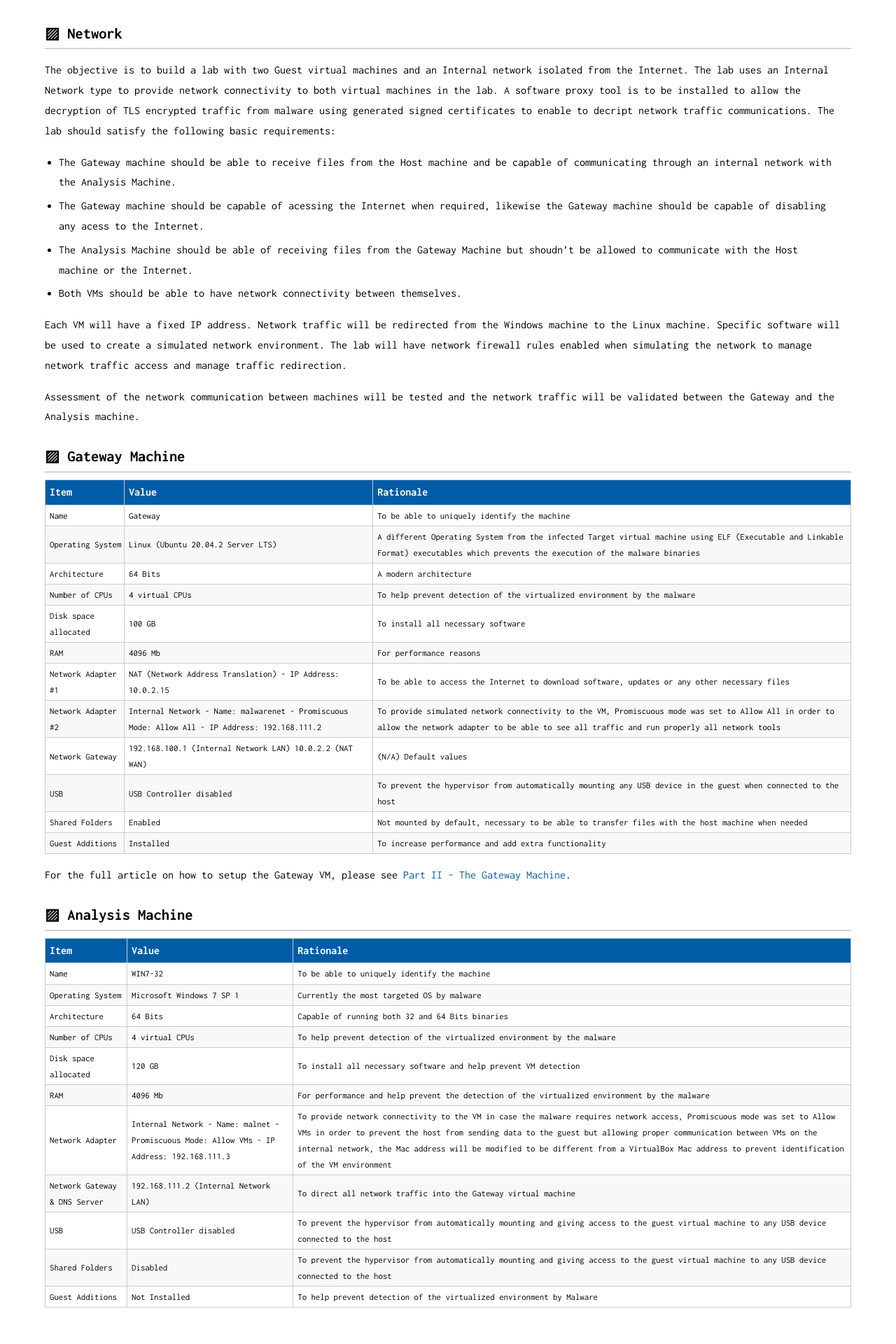
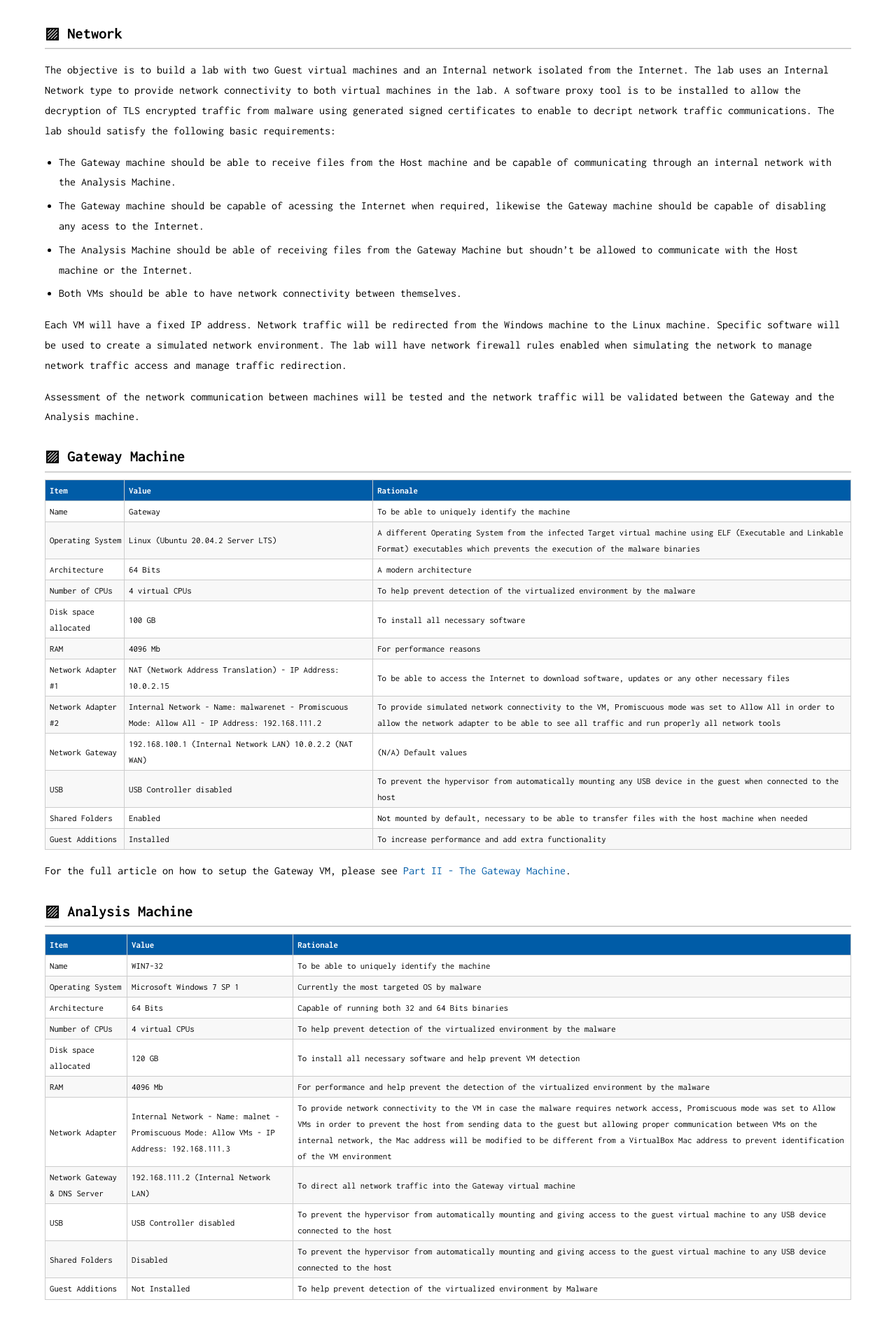
Before and after one commit to qwertzy-antonio-godinho/qwertzy-antonio-godinho.github.io, a Jekyll site: the page built from _posts/2021-02-01-Malware-Lab-Part-I.md, in a window 1280 px wide. Shown: the part 1627-3547 px from the top of the page at 70% size. Built offline with Jekyll 4.4.1, drawn with Linux system fonts in a browser that asks for light colours; comment, search, counter and statistics services are not loaded.

Commit message:
css fixes

```diff
--- a/css/main.scss
+++ b/css/main.scss
@@ -142,7 +142,7 @@
 
 @media (max-width: 650px) {
   .container {
-    max-width: 85%;
+    max-width: 90%;
   }
   .navbar {
     ul {
@@ -167,6 +167,7 @@
       margin: 0;
     }
     .pull-left {
+      text-align: left;
       float: none;
     }
     .site-title {
@@ -336,6 +337,7 @@
 }
 
 table {
+  font-size: 0.8em;
   margin: 10px 0;
   border-collapse: collapse;
   width: 100%;
@@ -360,7 +362,6 @@
   padding: 3px 3px 3px 6px;
 }
 table tr td {
-  font-size: 0.8em;
   border: 1px solid #cccccc;
   text-align: left;
   margin: 0;
```
